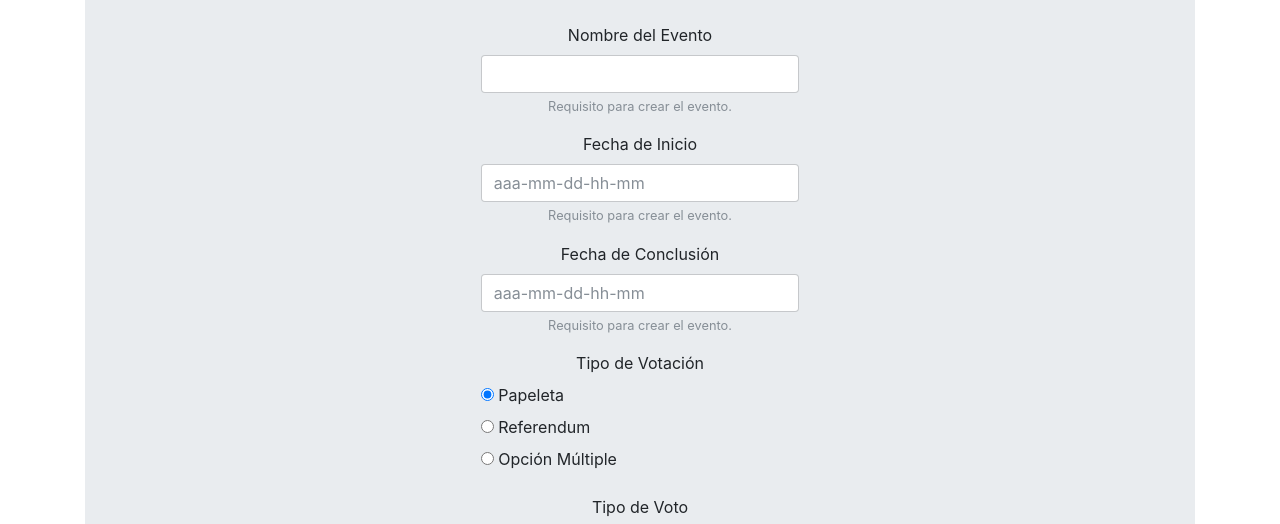
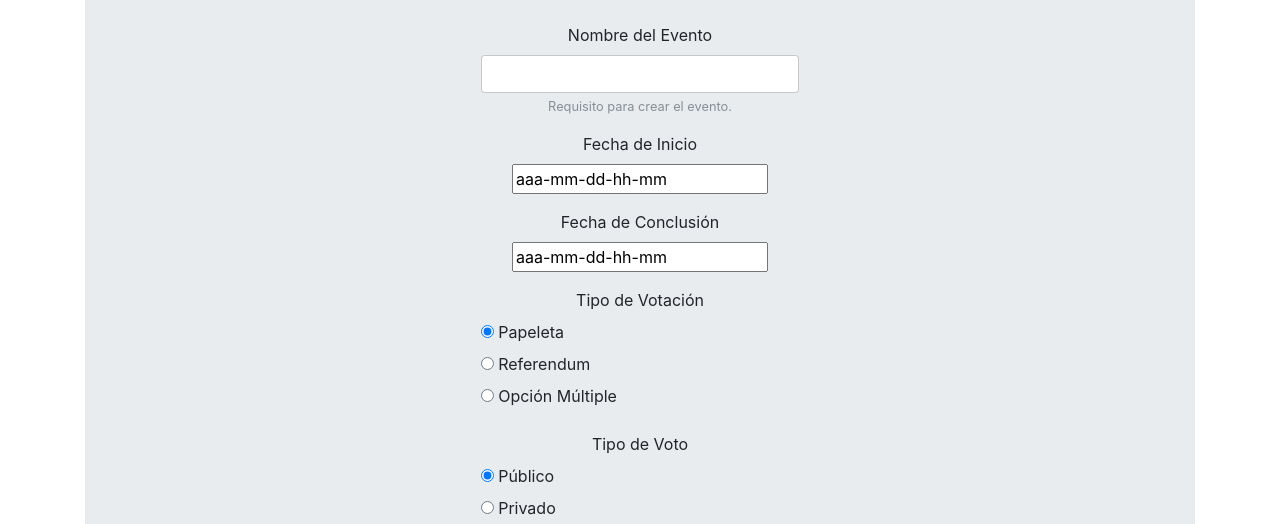
Before and after one commit to aflaster11/Programathon2017, a website: page views/creacion_eventos.html in a window 1280 px wide. Shown: the part 225-749 px from the top of the page. Drawn offline with nearby package versions, Linux system fonts and the light colour scheme.

Commit message:
Agregado de creacion de eventos final

```diff
--- a/public/scripts/creacion_eventos.js
+++ b/public/scripts/creacion_eventos.js
@@ -38,21 +38,24 @@ function crearEvento(){
 function cumpleReq(pFecha,sFecha){
 	var cumple = true;
 
-    console.log("h");
 	for(var i=0;i < pFecha.length-1 || !cumple;++i){
 		if(parseInt(pFecha[i]) > parseInt(sFecha[i])){
 			cumple = false;
 		}
 	}
 
-    console.log("h");
 	if(parseInt(pFecha[pFecha.length-1]) >= parseInt(sFecha[sFecha.length-1]) || !cumple){
 		alert("La hora inicio debe ser menor a la hora de finalizacion");
 	}
 
+
+
 	var currentDate = new Date();
-    console.log(currentDate.getMinutes());
+	console.log(currentDate.getMonth());
+	if(parseInt(pFecha[0]) <= currentDate.getYear()+1900|| parseInt(pFecha[1]) <= currentDate.getMonth() || parseInt(pFecha[2]) <= currentDate.getDate() || parseInt(pFecha[3]) <= currentDate.getHours() || parseInt(pFecha[4]) <= currentDate.getMinutes()){
+		alert("La hora deinicio debe ser mayor a la fecha actual");
+		cumple = false;
+	}
 
-    console.log("h");
 	return cumple;
 }
--- a/views/creacion_eventos.html
+++ b/views/creacion_eventos.html
@@ -16,9 +16,6 @@
 
                         <title>Login</title>
                         </head>
-
-
-
         <body>
             <div class="container" >
                 <header>
@@ -37,9 +34,6 @@
                                 <li class="nav-item">
                                     <a class="nav-link" href="panel_control.html">Panel de Control</a>
                                 </li>
-
-
-
                             </ul>
                         </div>
                     </nav>
@@ -61,18 +55,16 @@
                         </div>
 
 
-                                        <form>
                         <label class="form-control-label" for="inputDanger2">Fecha de Inicio</label>
-                                        <input type="text" class="form-control form-control-danger" name="Conclusion" placeholder="aaa-mm-dd-hh-mm" id="Conclusion">
-                                            <small class="form-text text-muted">Requisito para crear el evento.</small>
+
+
+                            <input type="text" name="Inicio" value="aaa-mm-dd-hh-mm" id="Inicio">
 							<p> </p>
 
 						<label class="form-control-label" for="inputDanger2">Fecha de Conclusión</label>
-                                            <input type="text" class="form-control form-control-danger" name="Conclusion" placeholder="aaa-mm-dd-hh-mm" id="Conclusion">
-                                                <small class="form-text text-muted">Requisito para crear el evento.</small>
+                            <input type="text" name="Conclusion" value="aaa-mm-dd-hh-mm" id="Conclusion">
+
 						<p></p>
-                                        </form>
-
                         <fieldset class="form-group">
                             <label>Tipo de Votación</label>
                             <div class="form-check text-left">
@@ -86,9 +78,6 @@
                                     <input type="radio" class="form-check-input" name="optionsRadios1" id="optionsRadios1" value="2">
                                         Referendum
                                         </label>
-
-
-
                             </div>
                             <div class="form-check text-left">
                                 <label class="form-check-label">
@@ -113,9 +102,6 @@
                                         Privado
                                         </label>
                             </div>
-
-
-
                         </fieldset>
 
                         <fieldset class="form-group">
@@ -142,7 +128,6 @@
 
                     </p>
 
-
                 </div>
                 <button type="button" class="btn btn-primary" onclick="crearEvento()">Crear Evento</button>
               </div>
```
Lines whose indentation alone changed are shown as unchanged.
